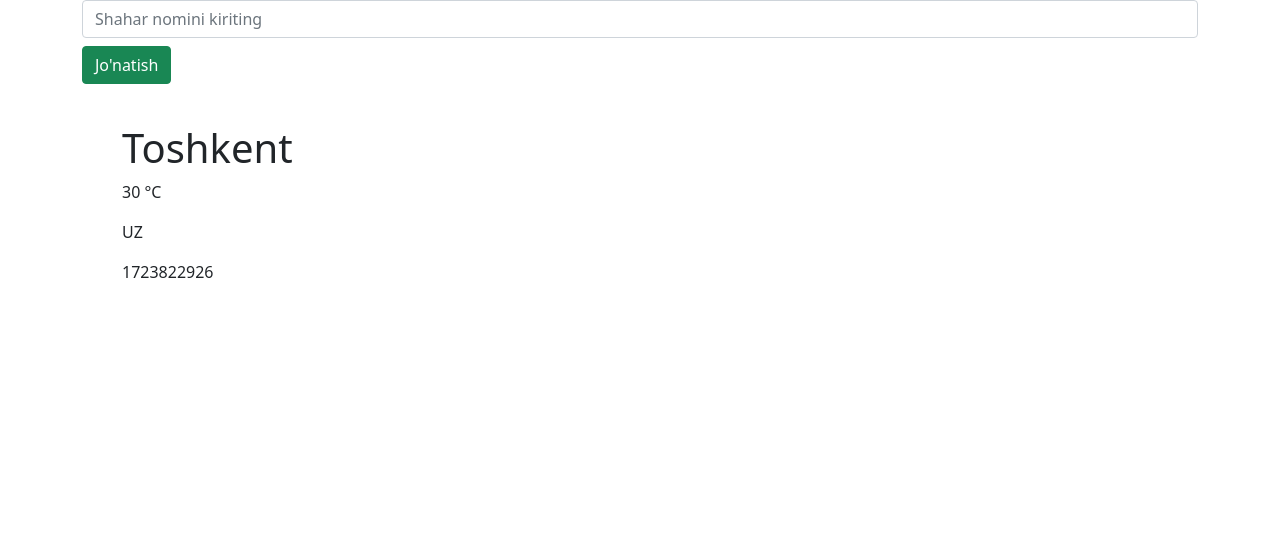
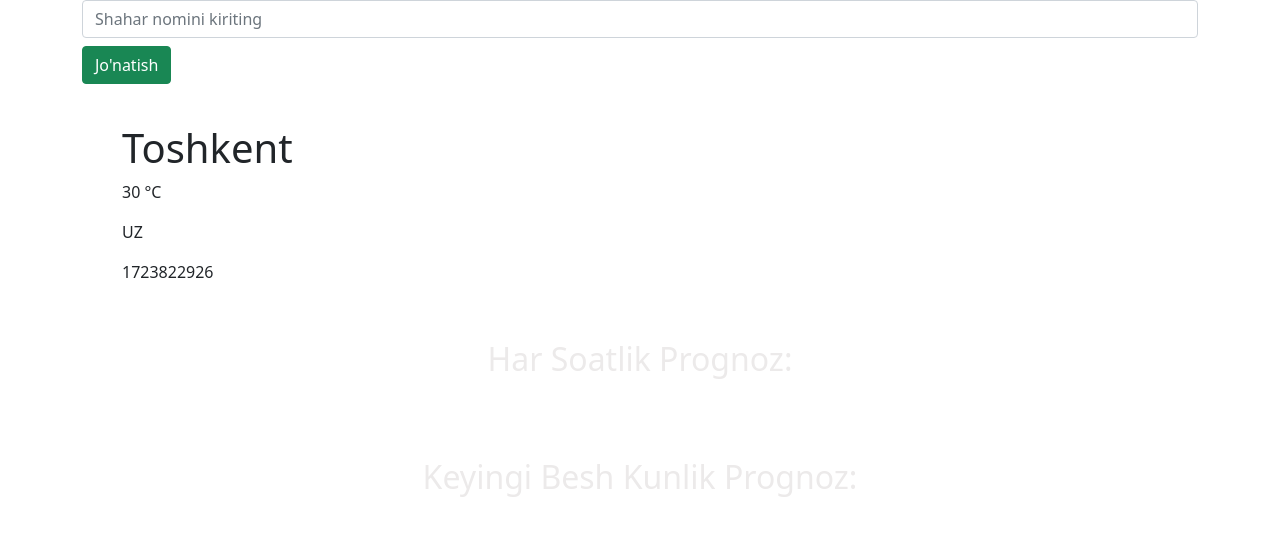
Before and after one commit to Boyquvatov/6-2-task, a plain HTML site: page index.html in a window 1280 px wide. Drawn offline with Linux system fonts and the light colour scheme; no server answers.

Commit message:
end commit

```diff
--- a/index.html
+++ b/index.html
@@ -10,6 +10,7 @@
             background-repeat: no-repeat;
             background-size: cover;
             background-position: center;
+
         }
         #result, #hourly-result, #daily-result {
             margin: 20px;
@@ -18,7 +19,7 @@
             border-radius: 8px;
         }
         .text-temp {
-            color: white;
+            color: rgb(236, 234, 234);
         }
     </style>
 </head>
```
